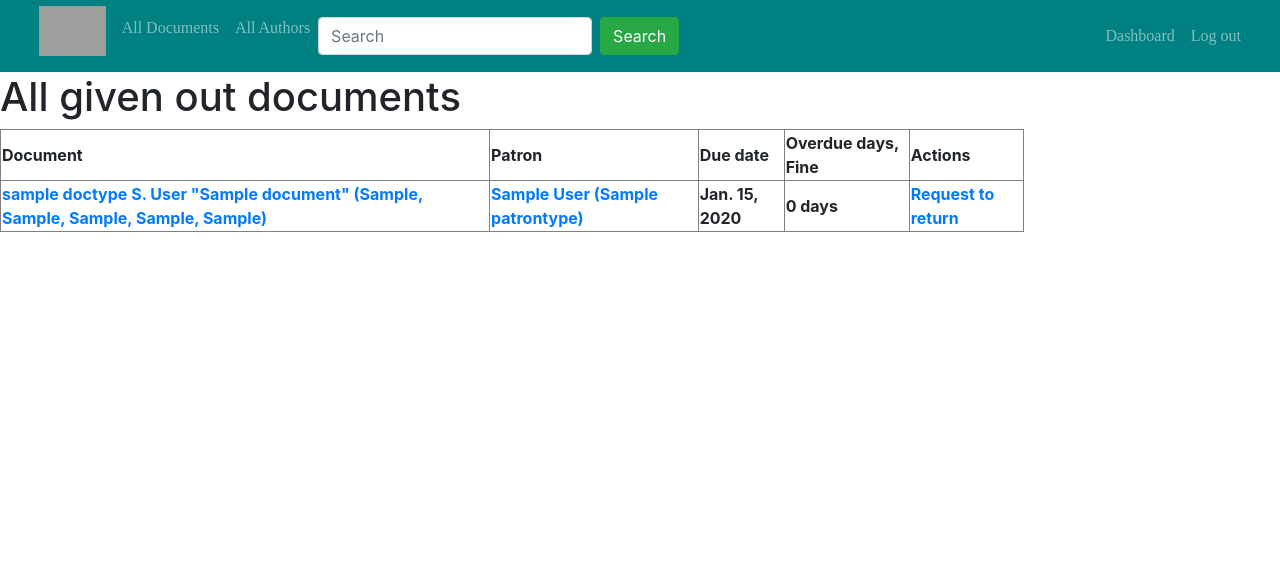
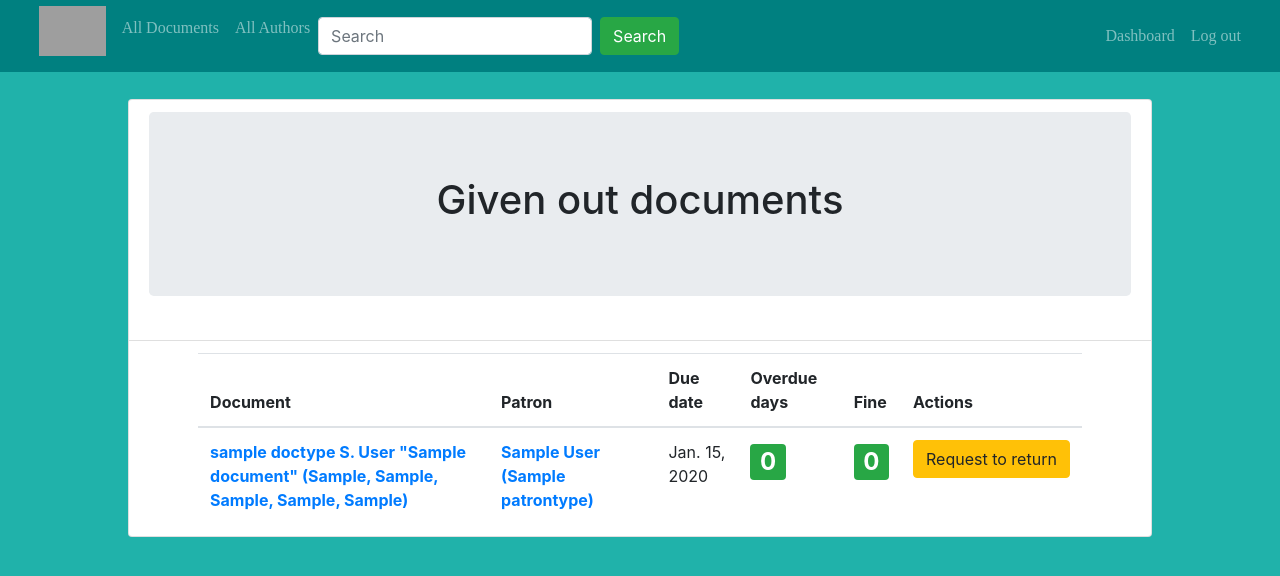
Before and after one commit to theMavl/TouchOfLibrary, a Django app: a page that uses library/templates/library/giveout_list.html in a window 1280 px wide. Shown: the top 576 px of the page. Run offline with Django 3.2, Linux system fonts and the light colour scheme; a user stored in the database is signed in; tables that the repository leaves empty hold one stand-in row (values such as "Sample post"); lists and menus that the app fills with data are empty; some libraries are stand-ins or nearby versions; grey boxes are pictures that could not be loaded.

Commit message:
giveout and reservation list design

```diff
--- a/library/templates/library/giveout_list.html
+++ b/library/templates/library/giveout_list.html
@@ -1,43 +1,61 @@
 {% extends 'base_generic.html' %}
 {% block content %}
+    <body style="background: lightseagreen">
     {% if perms.library.change_giveout %}
-        <html lang="en">
-        <head>
-            <meta charset="UTF-8">
-            <title>Given out documents</title>
-        </head>
-        <body>
-        <table border="1" align="left" width="80%">
-            <h1>All given out documents</h1>
+        <ul class="list-group" style="width: 80%; margin: 2% 10% 2% 10%;">
+            <li class="list-group-item">
+                <div class="jumbotron">
+                    <h1 align="center">Given out documents</h1>
+                </div>
+            </li>
+            <li class="list-group-item">
+                <table class="table table-hover" style="background: white;width: 90%; margin: 0 5% 0 5%">
+                    <thead>
                     <tr>
                         <th> Document</th>
                         <th> Patron</th>
                         <th> Due date</th>
-                <th> Overdue days, Fine </th>
+                        <th> Overdue days</th>
+                        <th> Fine</th>
                         <th> Actions</th>
                     </tr>
-
+                    </thead>
+                    <tbody>
                     {% for giveout in giveouts %}
                         <tr>
-                    <th><a href="{{ giveout.document.get_absolute_url }}">{{ giveout.document_instance.summary }}</a>
+                            <th>
+                                <a href="{{ giveout.document.get_absolute_url }}">{{ giveout.document_instance.summary }}</a>
                             </th>
                             <th>
                                 <a href="{% url 'patron-details' id=giveout.user.id %}">{{ giveout.user.first_name }} {{ giveout.user.last_name }}
                                     ({{ giveout.patron.patron_type }})</a></th>
                             {% if giveout.document_instance.is_overdue %}
-                        <th bgcolor="#ff6347">{{ giveout.document_instance.due_back }}</th>
-                        <th bgcolor="#ff6347">{{ giveout.document_instance.overdue_days }} days, {{ giveout.document_instance.fine }} rubles</th>
+                                <td class="text-danger">{{ giveout.document_instance.due_back }}</td>
+                                <td><h2><span
+                                        class="badge badge-danger">{{ giveout.document_instance.overdue_days }}</span>
+                                </h2></td>
+                                <td><h2><span
+                                        class="badge badge-danger">{{ giveout.document_instance.fine }} rubles</span>
+                                </h2></td>
                             {% else %}
-                        <th>
-                            {{ giveout.document_instance.due_back }}</th>
-                        <th>0 days</th>
+                                <td>
+                                    {{ giveout.document_instance.due_back }}</td>
+                                <td><h2><span class="badge badge-success">0</span></h2></td>
+                                <td><h2><span class="badge badge-success">0</span></h2></td>
                             {% endif %}
-                    <th><a href="{{ giveout.document_instance.form_return_request_mail }}">Request to return</a></th>
+
+
+                            <th><a href="{{ giveout.document_instance.form_return_request_mail }}" class="btn btn-warning">Request to return</a>
+                            </th>
                         </tr>
                     {% endfor %}
+                    </tbody>
                 </table>
-        </body>
-        </html>
+            </li>
+        </ul>
+
+
     {% else %} You are not allowed to be here
     {% endif %}
+    </body>
 {% endblock %}
```
Also changed, not shown: library/templates/library/reservation_list.html (+25 -15 lines). Lines whose indentation alone changed are shown as unchanged.
